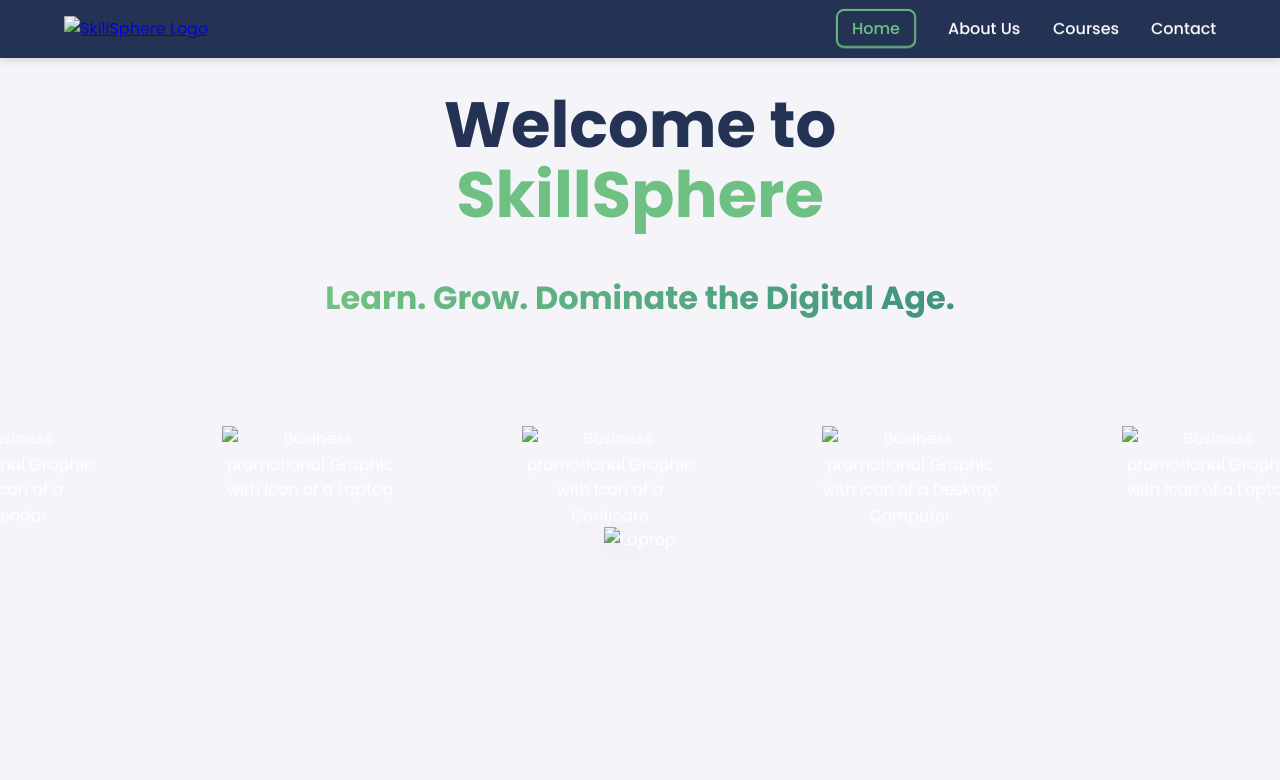
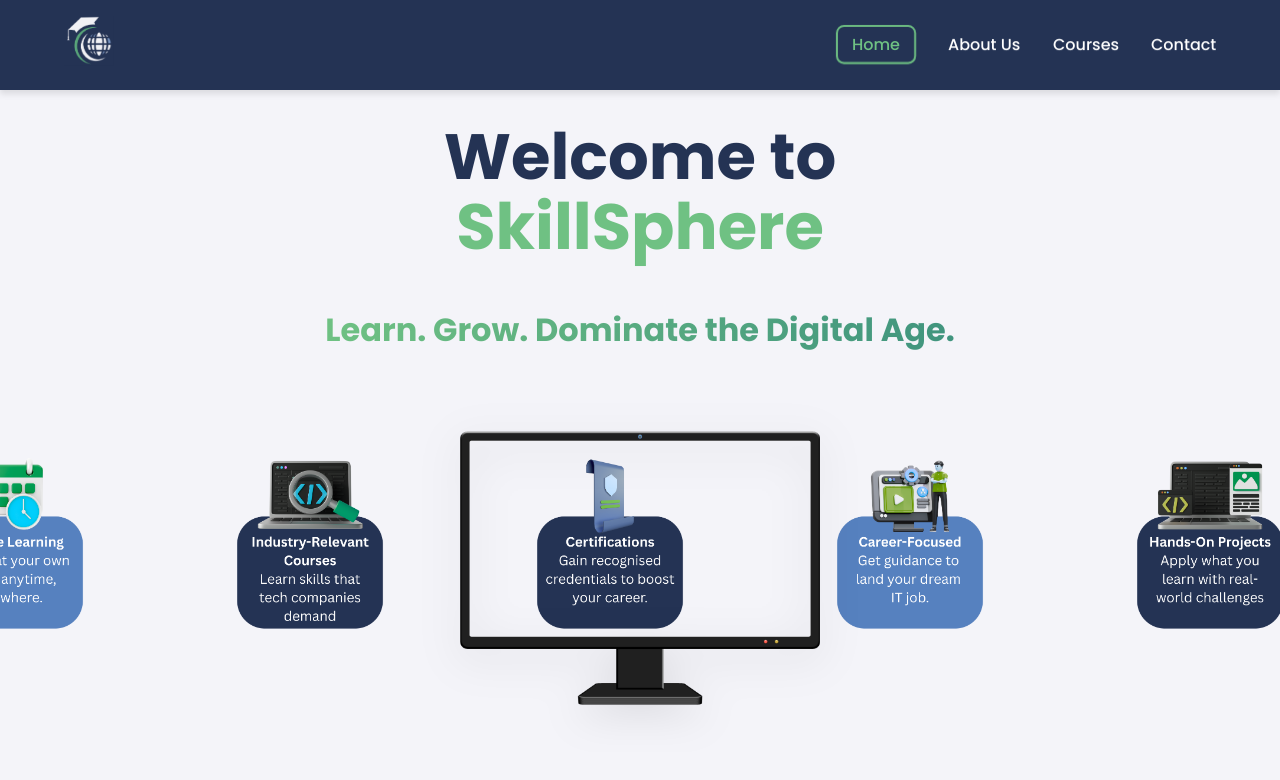
Before and after one commit to Zaahid-D/IT-Website, a plain HTML site: page index.html in a window 1280 px wide. Shown: the top 780 px of the page. Drawn offline with Linux system fonts and the light colour scheme; animation ran at ten frames a second.

Commit message:
Update index.html

```diff
--- a/index.html
+++ b/index.html
@@ -9,7 +9,7 @@
     <title>SkillSphere | Home</title>
 
     <!-- Favicon - the small icon displayed in browser tab -->
-    <link rel="icon" href="Images/Logo.png" type="image/png">
+    <link rel="icon" href="Logo.png" type="image/png">
 
     <!-- Main CSS stylesheet for the website -->
     <link rel="stylesheet" href="Styles.css">
@@ -31,7 +31,7 @@
             <!-- Logo container with link back to homepage -->
             <div class="logoContainer">
                 <a href="index.html">
-                    <img src="Images/Logo.png" alt="SkillSphere Logo" class="logo fade-in" loading="lazy">
+                    <img src="Logo.png" alt="SkillSphere Logo" class="logo fade-in" loading="lazy">
                 </a>
             </div>
 
@@ -63,7 +63,7 @@
                 <!-- Laptop image that serves as a frame for the slider -->
                 <div class="laptopContainer">
                     <br><br><br>
-                    <img src="Images/Laptop.png" alt="Laptop">
+                    <img src="Laptop.png" alt="Laptop">
                     <br><br>
                 </div>
 
@@ -72,19 +72,19 @@
                     <div class="list">
                         <!-- Individual slider items with custom position properties -->
                         <div class="item" style="--position: 1">
-                            <img src="Images/BusFocus1.png" alt="Business promotional Graphic with Icon of a Laptop" loading="lazy">
+                            <img src="BusFocus1.png" alt="Business promotional Graphic with Icon of a Laptop" loading="lazy">
                         </div>
                         <div class="item" style="--position: 2">
-                            <img src="Images/BusFocus2.png" alt="Business promotional Graphic with Icon of a Calendar" loading="lazy">
+                            <img src="BusFocus2.png" alt="Business promotional Graphic with Icon of a Calendar" loading="lazy">
                         </div>
                         <div class="item" style="--position: 3">
-                            <img src="Images/BusFocus3.png" alt="Business promotional Graphic with Icon of a Laptop" loading="lazy">
+                            <img src="BusFocus3.png" alt="Business promotional Graphic with Icon of a Laptop" loading="lazy">
                         </div>
                         <div class="item" style="--position: 4">
-                            <img src="Images/BusFocus4.png" alt="Business promotional Graphic with Icon of a Desktop Computer" loading="lazy">
+                            <img src="BusFocus4.png" alt="Business promotional Graphic with Icon of a Desktop Computer" loading="lazy">
                         </div>
                         <div class="item" style="--position: 5">
-                            <img src="Images/BusFocus5.png" alt="Business promotional Graphic with Icon of a Cerificate" loading="lazy">
+                            <img src="BusFocus5.png" alt="Business promotional Graphic with Icon of a Cerificate" loading="lazy">
                         </div>
                     </div>
                 </div>
```
